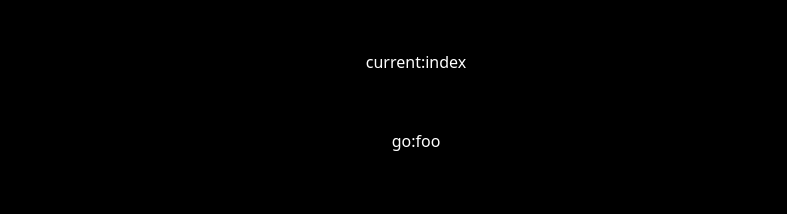
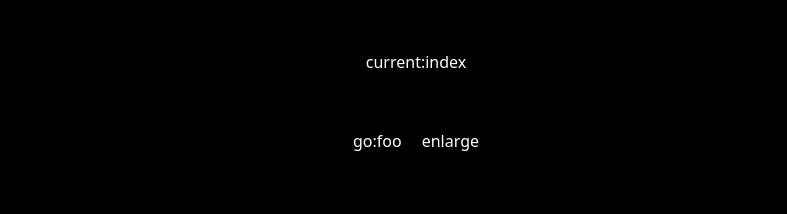
Before and after one commit to hnustwjj/react-starport, a React (Vite) app: page / in a window 1280 px wide. Shown: the top 214 px of the page, without its empty margins (224-1011 px from the left). Built offline with nearby package versions, Linux system fonts and the light colour scheme.

Commit message:
fix: Home改为memo组件

```diff
--- a/src/pages/index.tsx
+++ b/src/pages/Home.tsx
@@ -1,19 +1,34 @@
 import { Link } from 'react-router-dom'
 import FloatProxy from '../components/FloatProxy'
+import { useState } from 'react'
+import React, { memo } from 'react'
 
-function App() {
+const Home = memo(() => {
+  const [size, setSize] = useState(100)
   return (
     <>
       <div className='w-full flex flex-col items-center '>
         <div className='py-50px'>current:index</div>
+        <nav>
           <Link
             to='/foo'
             className='no-underline px-10px py-5px rounded-md text-white'
           >
             go:foo
           </Link>
+          <button
+            className='px-10px py-5px rounded-md text-white'
+            onClick={() => setSize(size + 30)}
+          >
+            enlarge
+          </button>
+        </nav>
         <div className='mt-10 flex <md:(flex-col items-center) md:(justify-center w-[60%] items-center)'>
-          <FloatProxy w='50' h='50' rounded='1/2' overflow='hidden' />
+          <FloatProxy
+            style={{ width: size + 'px', height: size + 'px' }}
+            rounded='1/2'
+            overflow='hidden'
+          />
           <p flex='1' className='m-10'>
             现代多使用于魔兽世界中，戏称死了以后尸体躺在地上长期不消失的现象。而游戏职业术士作为最容易集火导致死亡的目标，被玩家戏称为“躺尸术”。
             《魔兽世界》中有一位术士ID为爱你就这样，其于游戏版本5.4初期为了去金团消费而买空淘宝金币，因此其得以红极一时。引申意：在集体宿舍中被人吵得睡不着觉，在床上干躺着，也称为躺尸，可见宿舍之吵环境之差。
@@ -23,6 +38,6 @@ function App() {
       </div>
     </>
   )
-}
+})
 
-export default App
+export default Home
--- a/src/router/index.tsx
+++ b/src/router/index.tsx
@@ -1,5 +1,5 @@
 import { useRoutes } from 'react-router-dom'
-import Index from '../pages/index'
+import Index from '../pages/Home'
 import Foo from '../pages/foo'
 export default () => {
   const routes = useRoutes([
```
Lines whose indentation alone changed are shown as unchanged.
